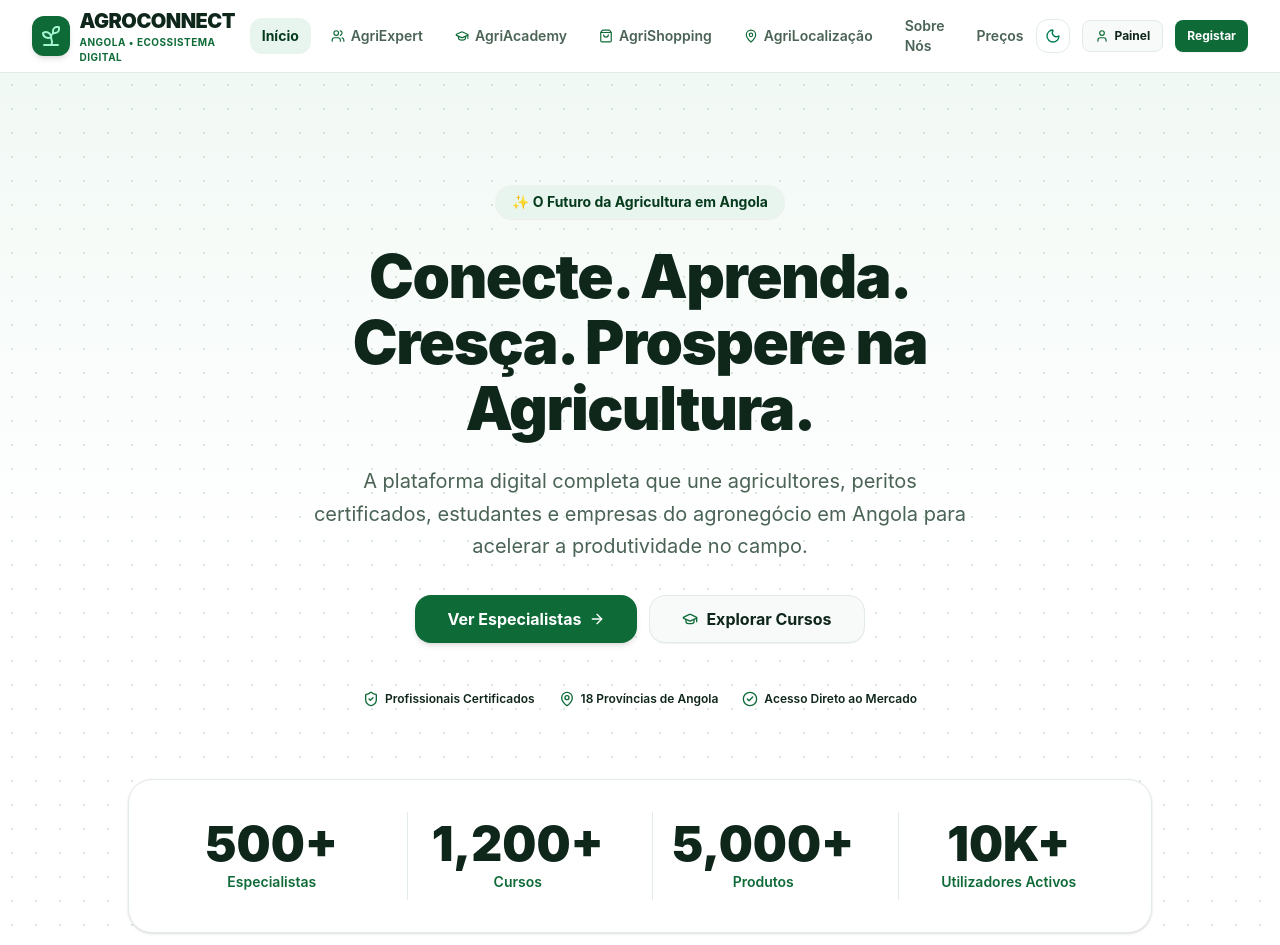
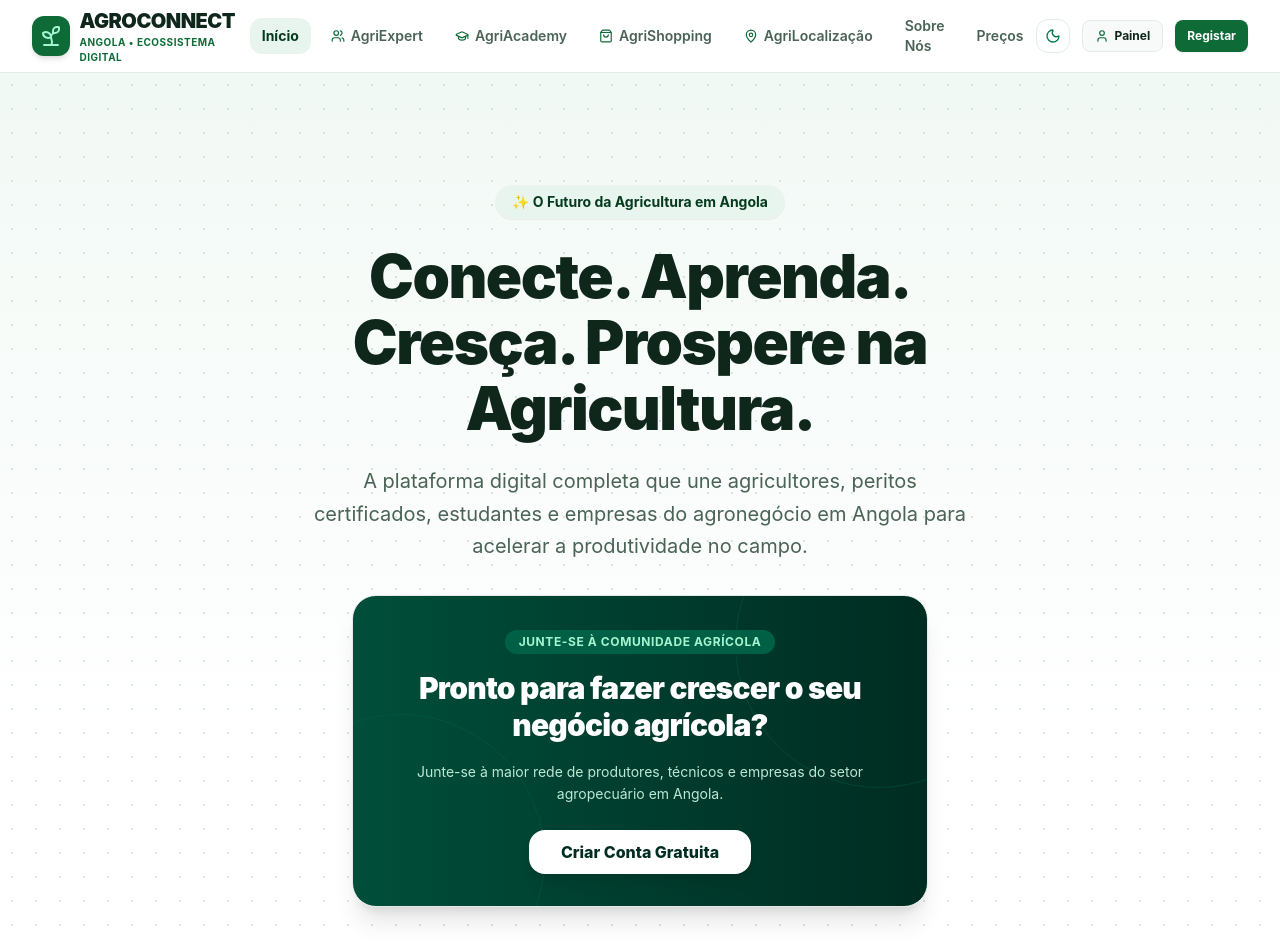
Before and after one commit to jzzmatt/agroconnect, a Next.js app: page / in a window 1280 px wide. Shown: the top 945 px of the page. Built offline with nearby package versions, Linux system fonts and the light colour scheme.

Commit message:
feat(landing): place CTA banner card directly beneath hero description paragraph
Co-authored-by: jzzmatt <jzzmatt@users.noreply.github.com>

```diff
--- a/src/app/page.tsx
+++ b/src/app/page.tsx
@@ -55,6 +55,38 @@ export default function LandingPage() {
               <p className="text-sm sm:text-lg lg:text-xl text-muted-foreground leading-relaxed max-w-2xl mx-auto">
                 {dict.landing.heroSubtitle}
               </p>
+
+              {/* CTA Banner Card positioned right below description */}
+              <div className="pt-2 pb-2 max-w-xl mx-auto">
+                <div className="bg-linear-to-r from-emerald-900 to-emerald-950 dark:from-emerald-950 dark:to-emerald-900 rounded-3xl p-6 sm:p-8 text-center text-white relative overflow-hidden shadow-xl border border-border">
+                  <div className="relative z-10 max-w-md mx-auto space-y-4">
+                    <span className="inline-block px-3.5 py-1 rounded-full bg-emerald-800 text-emerald-200 text-xs font-bold uppercase tracking-wider">
+                      Junte-se à Comunidade Agrícola
+                    </span>
+                    <h2 className="text-2xl sm:text-3xl font-black tracking-tight text-white leading-tight">
+                      {dict.landing.ctaBannerTitle}
+                    </h2>
+                    <p className="text-xs sm:text-sm text-emerald-100/90 leading-relaxed">
+                      {dict.landing.ctaBannerSubtitle}
+                    </p>
+                    <div className="pt-2">
+                      <Link href="/sign-up">
+                        <Button
+                          variant="primary"
+                          size="lg"
+                          className="bg-white text-emerald-950 hover:bg-emerald-50 font-extrabold px-8 h-11 shadow-lg"
+                        >
+                          {dict.landing.ctaBannerButton}
+                        </Button>
+                      </Link>
+                    </div>
+                  </div>
+
+                  {/* Decorative background circle rings */}
+                  <div className="absolute -top-24 -right-24 w-72 h-72 rounded-full border border-emerald-800/40 pointer-events-none" />
+                  <div className="absolute -bottom-24 -left-24 w-72 h-72 rounded-full border border-emerald-800/40 pointer-events-none" />
+                </div>
+              </div>
 
               {/* Primary & Secondary CTAs */}
               <div className="flex flex-col sm:flex-row items-center justify-center gap-3 pt-2">
@@ -500,40 +532,6 @@ export default function LandingPage() {
             </div>
           </div>
         </section>
-
-        {/* ======================================================== */}
-        {/* 6. CTA BANNER                                            */}
-        {/* ======================================================== */}
-        <section className="py-12 max-w-7xl mx-auto px-4 sm:px-6 lg:px-8 mb-12">
-          <div className="bg-linear-to-r from-emerald-900 to-emerald-950 dark:from-emerald-950 dark:to-emerald-900 rounded-3xl p-8 sm:p-12 lg:p-16 text-center text-white relative overflow-hidden shadow-xl border border-border">
-            <div className="relative z-10 max-w-2xl mx-auto space-y-6">
-              <span className="inline-block px-3.5 py-1 rounded-full bg-emerald-800 text-emerald-200 text-xs font-bold uppercase tracking-wider">
-                Junte-se à Comunidade Agrícola
-              </span>
-              <h2 className="text-3xl sm:text-4xl lg:text-5xl font-black tracking-tight text-white">
-                {dict.landing.ctaBannerTitle}
-              </h2>
-              <p className="text-sm sm:text-base text-emerald-100/90 leading-relaxed">
-                {dict.landing.ctaBannerSubtitle}
-              </p>
-              <div className="pt-2">
-                <Link href="/sign-up">
-                  <Button
-                    variant="primary"
-                    size="lg"
-                    className="bg-white text-emerald-950 hover:bg-emerald-50 font-extrabold px-8 h-12 shadow-lg"
-                  >
-                    {dict.landing.ctaBannerButton}
-                  </Button>
-                </Link>
-              </div>
-            </div>
-
-            {/* Decorative background circle rings */}
-            <div className="absolute -top-24 -right-24 w-72 h-72 rounded-full border border-emerald-800/40 pointer-events-none" />
-            <div className="absolute -bottom-24 -left-24 w-72 h-72 rounded-full border border-emerald-800/40 pointer-events-none" />
-          </div>
-        </section>
       </main>
 
       <Footer />
```
